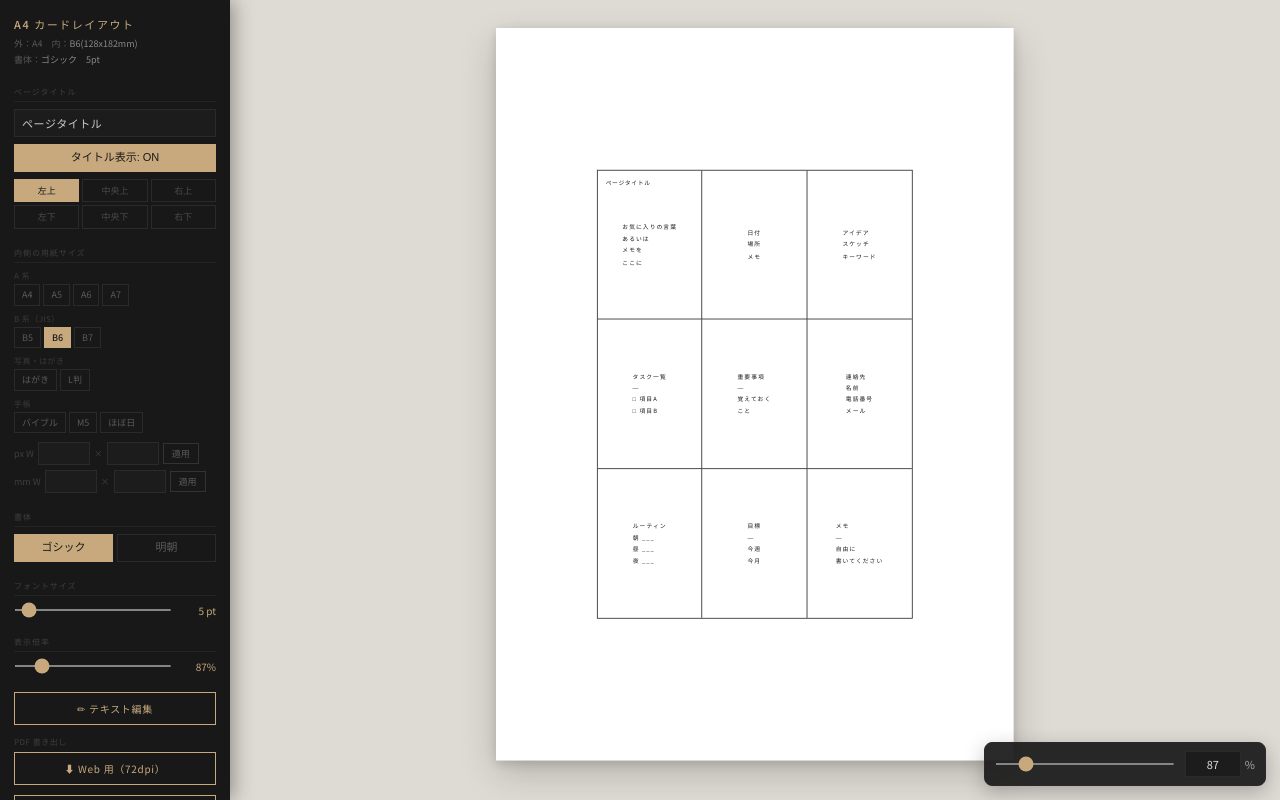
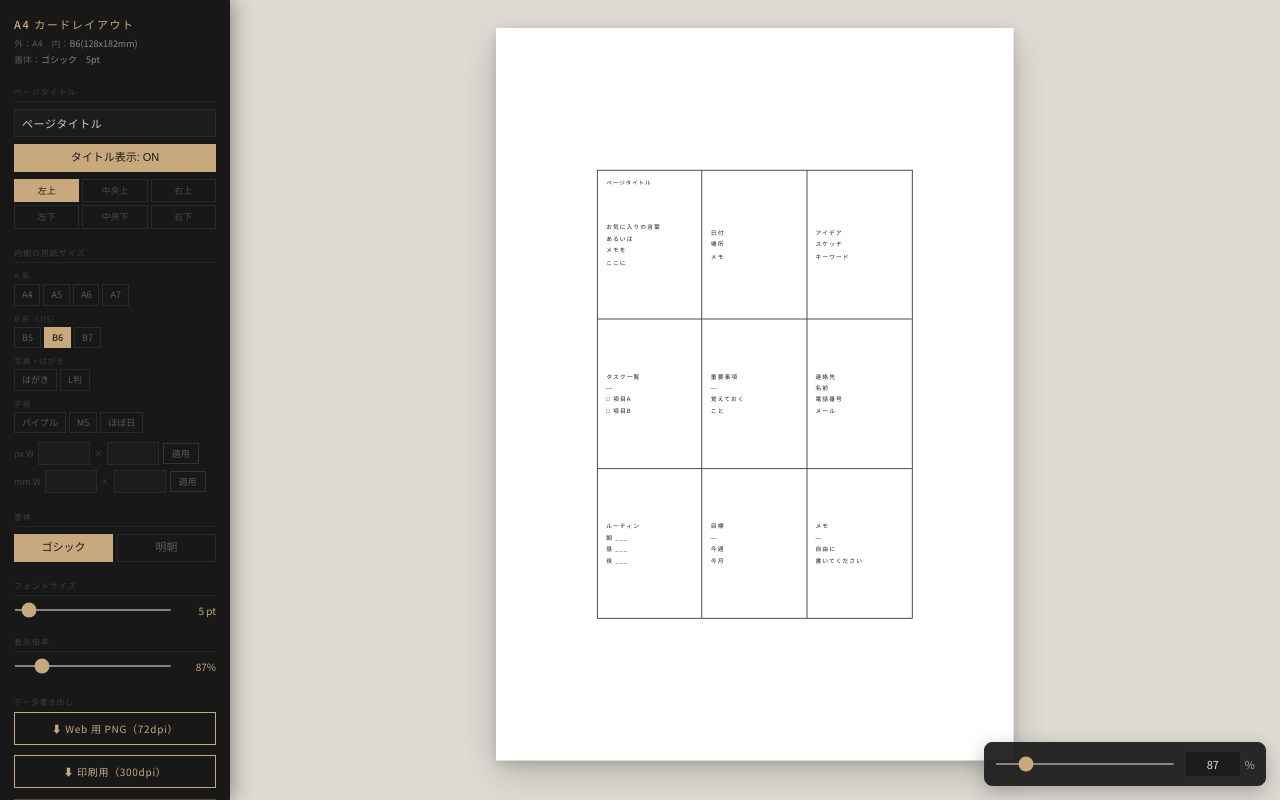
Before and after one commit to at95236tk-lab/9gridcardmemo, a React (Vite) app: page / in a window 1280 px wide. Built offline with nearby package versions, Linux system fonts and the light colour scheme.

Commit message:
スタイルの調整とカード編集モードの改善

```diff
--- a/src/App.tsx
+++ b/src/App.tsx
@@ -28,6 +28,7 @@ const A4_W300 = 2480;
 const A4_H300 = 3508;
 const MM72 = 25.4 / 72;
 const MM300 = 25.4 / 300;
+const CONTENT_MARGIN_RATIO = 0.08;
 
 const SIZES: PaperSize[] = [
   { key: 'A4', label: 'A4', w72: 595, h72: 842, w300: 2480, h300: 3508, mm: '210x297', group: 'A' },
@@ -91,7 +92,7 @@ function App() {
   const [currentPt, setCurrentPt] = useState(5);
   const [currentFont, setCurrentFont] = useState<FontType>('sans');
   const [cards, setCards] = useState<string[]>(SAMPLE_TEXTS);
-  const [editMode, setEditMode] = useState(false);
+  const [activeEditIndex, setActiveEditIndex] = useState<number | null>(null);
   const [titleText, setTitleText] = useState('ページタイトル');
   const [titleVisible, setTitleVisible] = useState(true);
   const [titlePos, setTitlePos] = useState<TitlePos>('top-left');
@@ -112,9 +113,11 @@ function App() {
   const panBaseRef = useRef({ x: 0, y: 0 });
   const pinchStartDistanceRef = useRef<number | null>(null);
   const pinchStartScaleRef = useRef(100);
+  const cardTextRefs = useRef<Array<HTMLDivElement | null>>([]);
 
   const innerTop = Math.round((A4_H72 - currentSize.h72) / 2);
   const innerLeft = Math.round((A4_W72 - currentSize.w72) / 2);
+  const cardMargin = (currentSize.w72 / 3) * CONTENT_MARGIN_RATIO;
   const scale = scalePct / 100;
 
   const infoInner = currentSize.key === 'custom' ? `カスタム ${currentSize.mm}mm` : `${currentSize.label}(${currentSize.mm}mm)`;
@@ -219,6 +222,35 @@ function App() {
     };
   }, [currentPt]);
 
+  useEffect(() => {
+    if (activeEditIndex === null) return;
+    const target = cardTextRefs.current[activeEditIndex];
+    if (!target) return;
+    requestAnimationFrame(() => {
+      target.focus();
+      const selection = window.getSelection();
+      if (!selection) return;
+      const range = document.createRange();
+      range.selectNodeContents(target);
+      range.collapse(false);
+      selection.removeAllRanges();
+      selection.addRange(range);
+    });
+  }, [activeEditIndex]);
+
+  useEffect(() => {
+    const handlePointerDown = (event: PointerEvent) => {
+      const target = event.target as HTMLElement | null;
+      if (target?.closest('.card-text')) return;
+      setActiveEditIndex(null);
+    };
+
+    document.addEventListener('pointerdown', handlePointerDown, true);
+    return () => {
+      document.removeEventListener('pointerdown', handlePointerDown, true);
+    };
+  }, []);
+
   const sizeByGroup = useMemo(() => {
     const grouped = new Map<SizeGroup, PaperSize[]>();
     GROUPS.forEach((group) => grouped.set(group.key, []));
@@ -298,6 +330,7 @@ function App() {
     const target = event.target as HTMLElement;
     if (target.closest('#previewZoom')) return;
     if (target.closest('input, textarea, select, button')) return;
+    if (target.closest('.card-text')) return;
     if (target.closest('[contenteditable="true"]')) return;
 
     startPan(event.clientX, event.clientY);
@@ -321,6 +354,7 @@ function App() {
     const target = event.target as HTMLElement;
     if (target.closest('#previewZoom')) return;
     if (target.closest('input, textarea, select, button')) return;
+    if (target.closest('.card-text')) return;
     if (target.closest('[contenteditable="true"]')) return;
 
     if (event.touches.length >= 2) {
@@ -387,28 +421,26 @@ function App() {
     setCards((prev) => prev.map((item, idx) => (idx === index ? value : item)));
   };
 
-  const exportPDF = async (mode: 'web' | 'print') => {
-    const isWeb = mode === 'web';
+  const renderExportCanvas = (isWeb: boolean) => {
     const dpi = isWeb ? 72 : 300;
+    const renderScale = isWeb ? 4 : 1;
     const a4W = isWeb ? A4_W72 : A4_W300;
     const a4H = isWeb ? A4_H72 : A4_H300;
     const innerW = isWeb ? currentSize.w72 : currentSize.w300;
     const innerH = isWeb ? currentSize.h72 : currentSize.h300;
     const fontPx = currentPt * (dpi / 72);
     const ff = currentFont === 'sans' ? 'Noto Sans JP' : 'Noto Serif JP';
-    const fileName = isWeb ? 'card-layout-web-72dpi.pdf' : 'card-layout-print-300dpi.pdf';
 
-    setLoadingMsg(`${isWeb ? 'Web用(72dpi)' : '印刷用(300dpi)'} PDFを生成中...`);
-    setLoading(true);
-    await new Promise((resolve) => setTimeout(resolve, 80));
-
-    try {
     const canvas = document.createElement('canvas');
-      canvas.width = a4W;
-      canvas.height = a4H;
+    canvas.width = Math.round(a4W * renderScale);
+    canvas.height = Math.round(a4H * renderScale);
     const ctx = canvas.getContext('2d');
     if (!ctx) {
       throw new Error('Canvas context が取得できませんでした');
+    }
+
+    if (renderScale !== 1) {
+      ctx.scale(renderScale, renderScale);
     }
 
     ctx.fillStyle = '#fff';
@@ -448,10 +480,9 @@ function App() {
       const lines = text.split('\n');
       const lh = fontPx * 2.0;
       const totalH = lines.length * lh;
-        const totalW = Math.max(...lines.map((line) => ctx.measureText(line).width), 0);
-        const padX = cw * 0.05;
-        const padY = cw * 0.05;
-        const startX = Math.max(cx + padX, cx + padX + (cw - padX * 2 - totalW) / 2);
+      const padX = cw * CONTENT_MARGIN_RATIO;
+      const padY = cw * CONTENT_MARGIN_RATIO;
+      const startX = cx + padX;
       const startY = Math.max(cy + padY, cy + padY + (ch - padY * 2 - totalH) / 2);
 
       lines.forEach((line, lineIndex) => {
@@ -467,8 +498,8 @@ function App() {
     const cleanedTitle = titleText.trim();
     if (titleVisible && cleanedTitle) {
       const tpx = currentPt * (dpi / 72);
-        const mgX = innerW * 0.025;
-        const mgY = innerH * 0.02;
+      const mgX = cw * CONTENT_MARGIN_RATIO;
+      const mgY = cw * CONTENT_MARGIN_RATIO;
 
       ctx.font = `${tpx}px "${ff}", sans-serif`;
       const isBottom = titlePos.startsWith('bottom');
@@ -481,12 +512,41 @@ function App() {
       ctx.fillText(cleanedTitle, tx, ty);
     }
 
+    return canvas;
+  };
+
+  const exportPrintPdf = async () => {
+    setLoadingMsg('印刷用(300dpi) PDFを生成中...');
+    setLoading(true);
+    await new Promise((resolve) => setTimeout(resolve, 80));
+
+    try {
+      const canvas = renderExportCanvas(false);
       const pdf = new jsPDF({ orientation: 'portrait', unit: 'mm', format: 'a4' });
       pdf.addImage(canvas.toDataURL('image/png'), 'PNG', 0, 0, 210, 297);
-      pdf.save(fileName);
+      pdf.save('card-layout-print-300dpi.pdf');
     } catch (error) {
       const message = error instanceof Error ? error.message : String(error);
       window.alert(`PDF生成エラー: ${message}`);
+    } finally {
+      setLoading(false);
+    }
+  };
+
+  const exportWebPng = async () => {
+    setLoadingMsg('Web用(72dpi / 4x高精細) PNGを生成中...');
+    setLoading(true);
+    await new Promise((resolve) => setTimeout(resolve, 80));
+
+    try {
+      const canvas = renderExportCanvas(true);
+      const link = document.createElement('a');
+      link.href = canvas.toDataURL('image/png');
+      link.download = 'card-layout-web-72dpi.png';
+      link.click();
+    } catch (error) {
+      const message = error instanceof Error ? error.message : String(error);
+      window.alert(`PNG生成エラー: ${message}`);
     } finally {
       setLoading(false);
     }
@@ -649,15 +709,12 @@ function App() {
             </div>
 
             <div className="section">
-              <button className="action-btn" onClick={() => setEditMode((prev) => !prev)} type="button">
-                {editMode ? '✅ 編集完了' : '✏ テキスト編集'}
+              <div className="pdf-group" style={{ marginTop: 4 }}>
+                <div className="pdf-label">データ書き出し</div>
+                <button className="action-btn" onClick={() => void exportWebPng()} type="button">
+                  ⬇ Web 用 PNG（72dpi）
                 </button>
-              <div className="pdf-group" style={{ marginTop: 4 }}>
-                <div className="pdf-label">PDF 書き出し</div>
-                <button className="action-btn" onClick={() => void exportPDF('web')} type="button">
-                  ⬇ Web 用（72dpi）
-                </button>
-                <button className="action-btn" onClick={() => void exportPDF('print')} type="button">
+                <button className="action-btn" onClick={() => void exportPrintPdf()} type="button">
                   ⬇ 印刷用（300dpi）
                 </button>
               </div>
@@ -704,13 +761,19 @@ function App() {
                 }}
               >
                 {cards.map((text, index) => (
-                  <div key={index} className={`card${editMode ? ' edit-mode' : ''}`}>
+                  <div key={index} className="card">
                     <div
+                      ref={(element) => {
+                        cardTextRefs.current[index] = element;
+                      }}
                       className="card-text"
                       data-placeholder="テキストを入力"
                       suppressContentEditableWarning
-                      contentEditable={editMode}
+                      contentEditable={activeEditIndex === index}
                       style={{ fontFamily: FONT_FAMILY[currentFont] }}
+                      onMouseDown={() => setActiveEditIndex(index)}
+                      onTouchStart={() => setActiveEditIndex(index)}
+                      onBlur={() => setActiveEditIndex((prev) => (prev === index ? null : prev))}
                       onInput={(event) => {
                         const value = (event.currentTarget.textContent ?? '').replace(/\r/g, '');
                         updateCard(index, value);
@@ -728,6 +791,9 @@ function App() {
                     display: titleVisible ? '' : 'none',
                     fontFamily: FONT_FAMILY[currentFont],
                     fontSize: `${ptToScreenPx(currentPt)}px`,
+                    padding: `0 ${cardMargin}px`,
+                    top: titlePos.startsWith('bottom') ? 'auto' : `${cardMargin}px`,
+                    bottom: titlePos.startsWith('bottom') ? `${cardMargin}px` : 'auto',
                   }}
                 >
                   {titleText}
--- a/src/styles.css
+++ b/src/styles.css
@@ -453,8 +453,8 @@ body,
   border-bottom: 0.5px solid var(--border-col);
   display: flex;
   align-items: center;
-  justify-content: center;
-  padding: 5%;
+  justify-content: flex-start;
+  padding: 8%;
   overflow: hidden;
 }
 
@@ -489,11 +489,7 @@ body,
   min-height: 1em;
 }
 
-.card.edit-mode:hover {
-  background: rgba(200, 169, 126, 0.05);
-}
-
-.card.edit-mode .card-text:focus {
+.card-text:focus {
   background: rgba(200, 169, 126, 0.08);
 }
 
@@ -501,7 +497,7 @@ body,
   position: absolute;
   left: 0;
   right: 0;
-  padding: 0 2.5%;
+  padding: 0;
   font-size: 7pt;
   color: #1a1a1a;
   letter-spacing: 0.12em;
@@ -514,38 +510,26 @@ body,
 }
 
 #page-title.top-left {
-  top: 2%;
-  bottom: auto;
   text-align: left;
 }
 
 #page-title.top-center {
-  top: 2%;
-  bottom: auto;
   text-align: center;
 }
 
 #page-title.top-right {
-  top: 2%;
-  bottom: auto;
   text-align: right;
 }
 
 #page-title.bottom-left {
-  bottom: 2%;
-  top: auto;
   text-align: left;
 }
 
 #page-title.bottom-center {
-  bottom: 2%;
-  top: auto;
   text-align: center;
 }
 
 #page-title.bottom-right {
-  bottom: 2%;
-  top: auto;
   text-align: right;
 }
 
```
Lines whose indentation alone changed are shown as unchanged.
